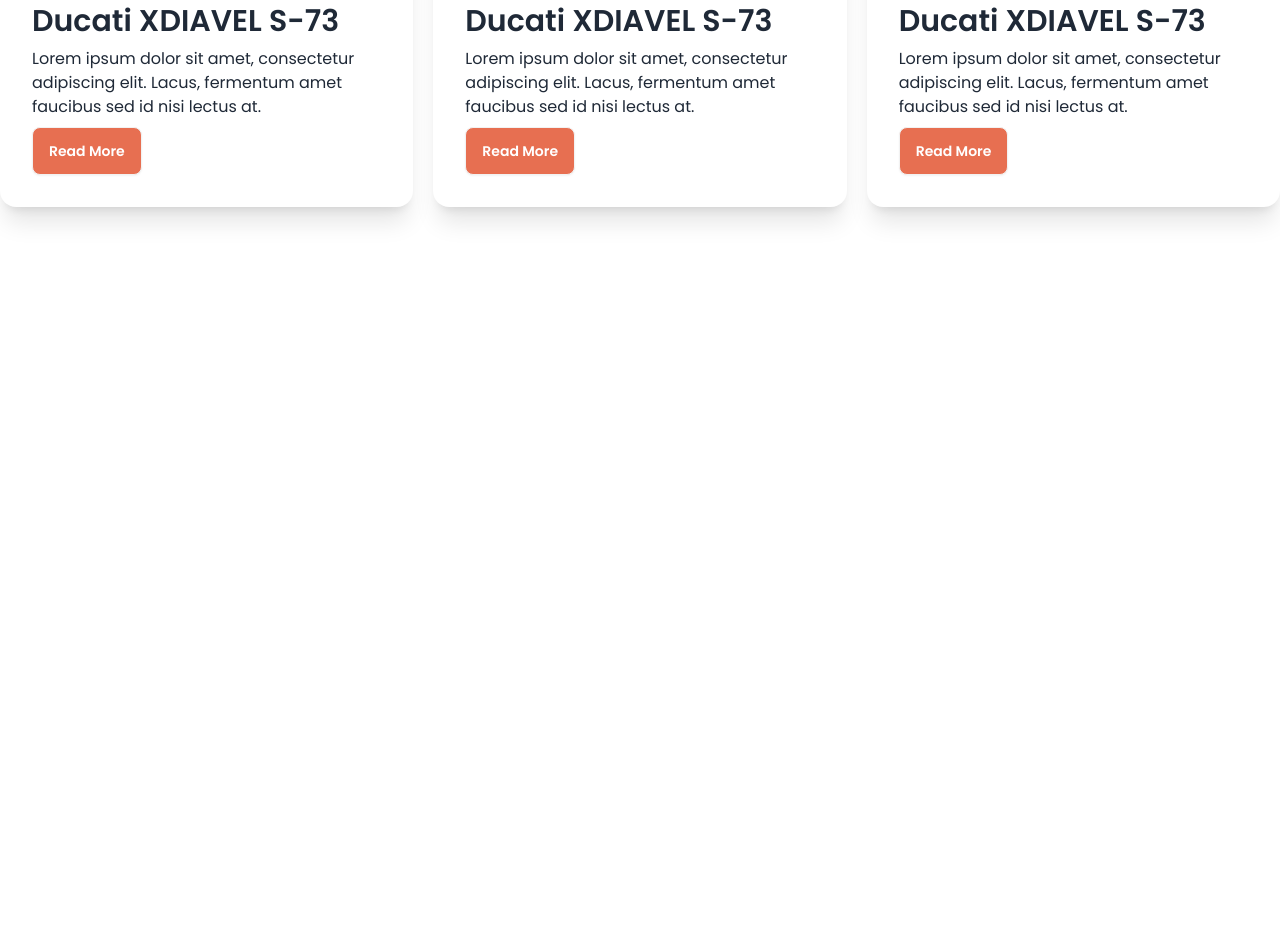
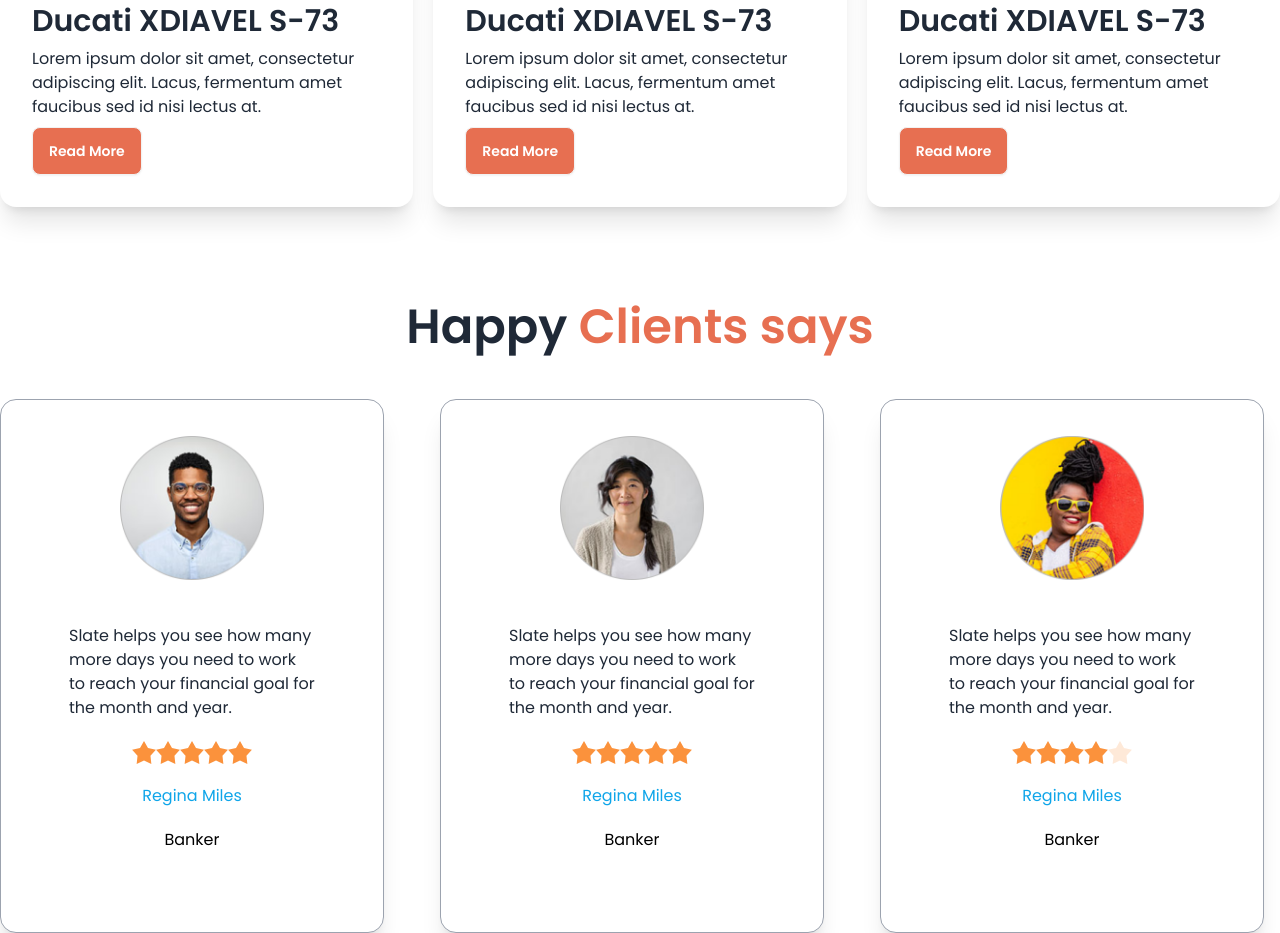
Before and after one commit to Jayedjb765/Bike-Page-Using-DaisyUI, a plain HTML site: page index.html in a window 1280 px wide. Shown: the part 1546-2479 px from the top of the page. Before the commit the page ends 1849 px from the top, so only its background shows below. Drawn offline with nearby package versions, Linux system fonts and the light colour scheme.

Commit message:
Adding Client

```diff
--- a/index.html
+++ b/index.html
@@ -168,9 +168,6 @@
 
 
       </section>
-
-
-
       <!--Leatest News-->
       <section class="my-24">
         <h3 class="text-5xl  font-semibold text-center mb-12 ">Leatest News</h3>
@@ -207,6 +204,71 @@
           </div>
         </div>
       </section>
+      <!--Client -->
+      <section>
+        <h1 class="text-5xl  font-semibold text-center mb-12 ">Happy <span class="text-[#E76F51]">Clients says</span></h1>
+        <div class="grid gap-10 grid-cols-1 md:grid-cols-2 lg:grid-cols-3">
+          <div class="card w-96 bg-base-100 shadow-xl p-9  border border-gray-400 ">
+            <figure><img class="w-36 mb-3" src="images/others/user-1.png" alt="Client" /></figure>
+            <div class="card-body mb-3 ">
+              <p>Slate helps you see how
+                many more days you need
+                to work to reach your financial
+                goal for the month and year.</p>
+                <div class="rating mx-auto mt-3 mb-3" >
+                  <input type="radio" name="rating-2" class="mask mask-star-2 bg-orange-400" />
+                  <input type="radio" name="rating-2" class="mask mask-star-2 bg-orange-400" />
+                  <input type="radio" name="rating-2" class="mask mask-star-2 bg-orange-400" />
+                  <input type="radio" name="rating-2" class="mask mask-star-2 bg-orange-400" checked  />
+                  <input type="radio" name="rating-2" class="mask mask-star-2 bg-orange-400" />
+                </div>
+                <div class="text-base text-sky-500 text-center mb-3">Regina Miles</div>
+                <div class="text-base text-black text-center">Banker</div>
+
+            </div>
+          </div>
+          <div class="card w-96 bg-base-100 shadow-xl p-9  border border-gray-400 ">
+            <figure><img class="w-36 mb-3" src="images/others/user-2.png" alt="Client" /></figure>
+            <div class="card-body mb-3 ">
+              <p>Slate helps you see how
+                many more days you need
+                to work to reach your financial
+                goal for the month and year.</p>
+                <div class="rating mx-auto mt-3 mb-3" >
+                  <input type="radio" name="rating-2" class="mask mask-star-2 bg-orange-400" />
+                  <input type="radio" name="rating-2" class="mask mask-star-2 bg-orange-400" />
+                  <input type="radio" name="rating-2" class="mask mask-star-2 bg-orange-400" />
+                  <input type="radio" name="rating-2" class="mask mask-star-2 bg-orange-400" checked  />
+                  <input type="radio" name="rating-2" class="mask mask-star-2 bg-orange-400" />
+                </div>
+                <div class="text-base text-sky-500 text-center mb-3">Regina Miles</div>
+                <div class="text-base text-black text-center">Banker</div>
+
+            </div>
+          </div>
+          <div class="card w-96 bg-base-100 shadow-xl p-9 border border-gray-400  ">
+            <figure><img class="w-36 mb-3" src="images/others/user-3.png" alt="Client" /></figure>
+            <div class="card-body mb-3 ">
+              <p>Slate helps you see how
+                many more days you need
+                to work to reach your financial
+                goal for the month and year.</p>
+                <div class="rating mx-auto mt-3 mb-3" >
+                  <input type="radio" name="rating-2" class="mask mask-star-2 bg-orange-400" />
+                  <input type="radio" name="rating-2" class="mask mask-star-2 bg-orange-400" />
+                  <input type="radio" name="rating-2" class="mask mask-star-2 bg-orange-400" />
+                  <input type="radio" name="rating-2" class="mask mask-star-2 bg-orange-400" checked  />
+                  <input type="radio" name="rating-2" class="mask mask-star-2 bg-orange-400" />
+                </div>
+                <div class="text-base text-sky-500 text-center mb-3">Regina Miles</div>
+                <div class="text-base text-black text-center">Banker</div>
+
+            </div>
+          </div>
+
+        </div>
+
+      </section>
 
     </main>
     <footer>
```
